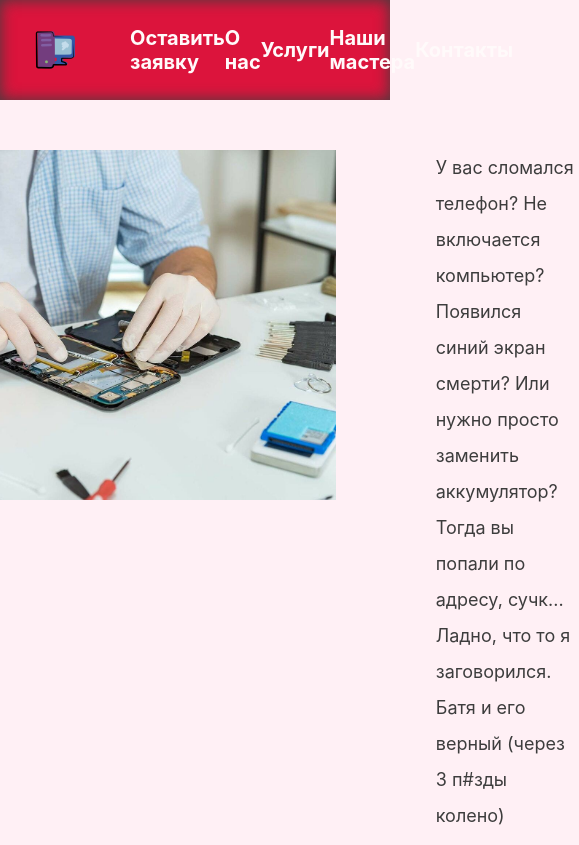
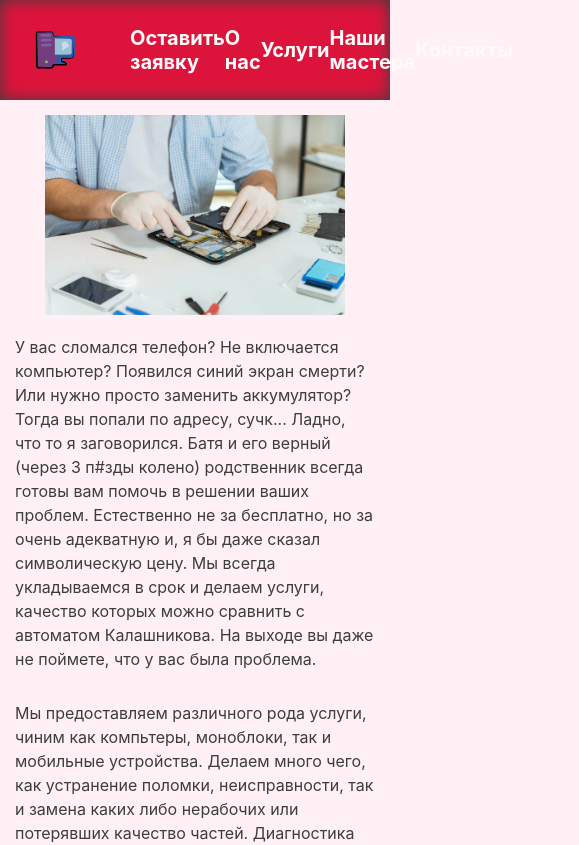
Before and after one commit to Den1sproger/CompBatya-Front-End, a Vue app: page /about in a window 390 px wide. Shown: the top 845 px of the page, 579 px wide, since content can reach past the window. Built offline with nearby package versions, Linux system fonts and the light colour scheme.

Commit message:
feat: adapted about section for mobile and tablet

```diff
--- a/src/components/AboutUs.vue
+++ b/src/components/AboutUs.vue
@@ -43,10 +43,38 @@
   justify-content: center;
   align-items: flex-start;
   gap: 100px;
+
+  @media (max-width: 1220px) {
+    padding: 25px 50px;
+    gap: 40px
+  }
+
+  @media (max-width: 830px) {
+    flex-direction: column;
+    align-items: center;
+    padding: 20px;
+    gap: 20px;
+  }
+
+  @media (max-width: 600px) {
+    padding: 15px;
+  }
 }
 
 .demo-photo {
   height: 350px;
+
+  @media (max-width: 1220px) {
+    height: 300px;
+  }
+
+  @media (max-width: 1024px) {
+    height: 250px;
+  }
+
+  @media (max-width: 425px) {
+    height: 200px;
+  }
 }
 
 .description {
@@ -61,5 +89,10 @@
       text-decoration: underline;
     }
   }
+
+  @media (max-width: 1024px) {
+    font-size: 16px;
+    line-height: 24px;
+  }
 }
 </style>
```
